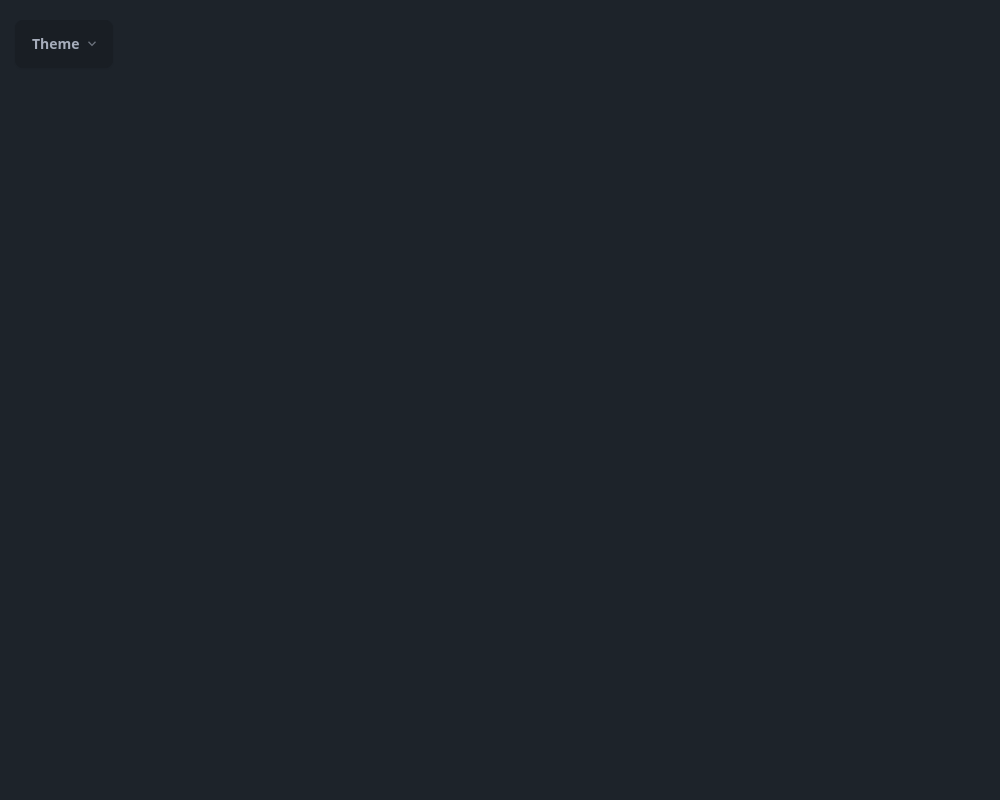
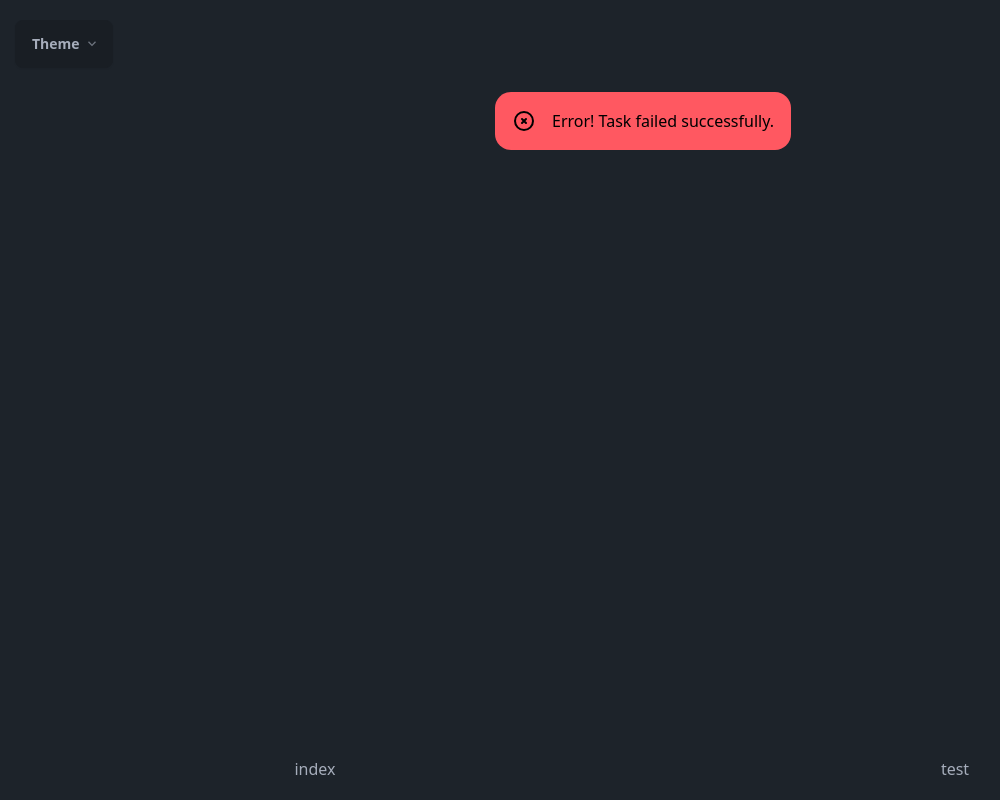
Before and after one commit to YannickMu/linkshortener, a Nuxt app: page / in a window 1280 px wide. Shown: the whole page, without its empty margins (5-1005 px from the left). Built offline with nearby package versions, Linux system fonts and the light colour scheme.

Commit message:
added new files

```diff
--- /dev/null
+++ b/pages/index.vue
@@ -0,0 +1,20 @@
+<template>
+    <div>
+    <div role="alert" class="alert alert-error">
+      <svg
+        xmlns="http://www.w3.org/2000/svg"
+        class="h-6 w-6 shrink-0 stroke-current"
+        fill="none"
+        viewBox="0 0 24 24"
+      >
+        <path
+          stroke-linecap="round"
+          stroke-linejoin="round"
+          stroke-width="2"
+          d="M10 14l2-2m0 0l2-2m-2 2l-2-2m2 2l2 2m7-2a9 9 0 11-18 0 9 9 0 0118 0z"
+        />
+      </svg>
+      <span>Error! Task failed successfully.</span>
+    </div>
+  </div>
+</template>
--- /dev/null
+++ b/pages/test.vue
@@ -0,0 +1,20 @@
+<template>
+    <div>
+    <div role="alert" class="alert alert-error">
+      <svg
+        xmlns="http://www.w3.org/2000/svg"
+        class="h-6 w-6 shrink-0 stroke-current"
+        fill="none"
+        viewBox="0 0 24 24"
+      >
+        <path
+          stroke-linecap="round"
+          stroke-linejoin="round"
+          stroke-width="2"
+          d="M10 14l2-2m0 0l2-2m-2 2l-2-2m2 2l2 2m7-2a9 9 0 11-18 0 9 9 0 0118 0z"
+        />
+      </svg>
+      <span>Error! Task df successfully.</span>
+    </div>
+  </div>
+</template>
```
